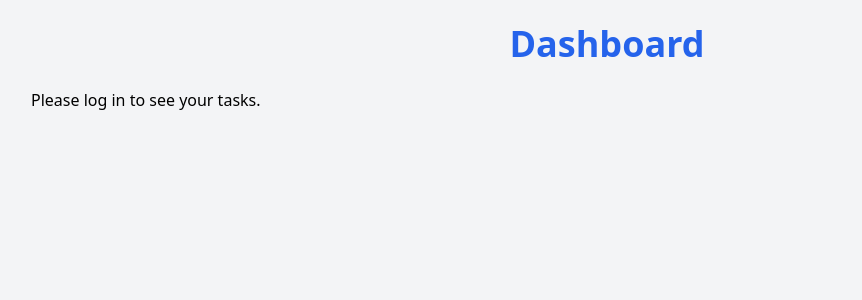
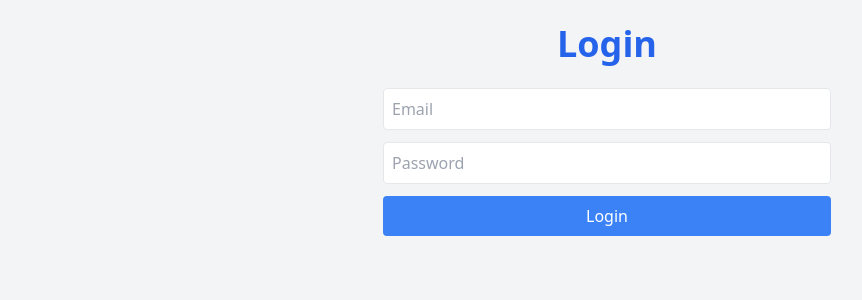
Before and after one commit to w53434129-cmyk/task-manager-app, a Next.js app in the folder frontend/: page /dashboard in a window 1280 px wide. Shown: the top 300 px of the page, without its empty margins (33-895 px from the left). Built offline with nearby package versions, Linux system fonts and the light colour scheme.

Commit message:
Update dashboard.jsx

```diff
--- a/frontend/src/pages/dashboard.jsx
+++ b/frontend/src/pages/dashboard.jsx
@@ -1,15 +1,60 @@
-import TaskList from '../components/TaskList';
+import { useState } from "react";
+import { login } from "../api"; // adjust path if needed
+import TaskList from "../components/TaskList";
 
 export default function Dashboard() {
+  const [token, setToken] = useState("");
+  const [email, setEmail] = useState("");
+  const [password, setPassword] = useState("");
+
+  const handleLogin = async () => {
+    const res = await login(email, password);
+    if (res.token) {
+      setToken(res.token); // store JWT for TaskList
+    } else {
+      alert("Login failed");
+    }
+  };
+
+  // If not logged in → show login form
+  if (!token) {
+    return (
+      <div className="min-h-screen bg-gray-100 p-6 flex flex-col items-center">
+        <h1 className="text-4xl font-bold text-blue-600 mb-6 text-center">
+          Login
+        </h1>
+        <input
+          placeholder="Email"
+          value={email}
+          onChange={(e) => setEmail(e.target.value)}
+          className="w-full max-w-md mb-3 p-2 border rounded"
+        />
+        <input
+          type="password"
+          placeholder="Password"
+          value={password}
+          onChange={(e) => setPassword(e.target.value)}
+          className="w-full max-w-md mb-3 p-2 border rounded"
+        />
+        <button
+          onClick={handleLogin}
+          className="w-full max-w-md bg-blue-500 text-white py-2 rounded hover:bg-blue-600 transition"
+        >
+          Login
+        </button>
+      </div>
+    );
+  }
+
+  // Logged in → show TaskList
   return (
     <div className="min-h-screen bg-gray-100 p-6 flex flex-col items-center">
       <h1 className="text-4xl font-bold text-blue-600 mb-6 text-center">
         Dashboard
       </h1>
 
-      {/* Task list container */}
       <div className="w-full max-w-6xl">
-        <TaskList />
+        <TaskList token={token} /> {/* pass token here */}
       </div>
     </div>
   );
```
